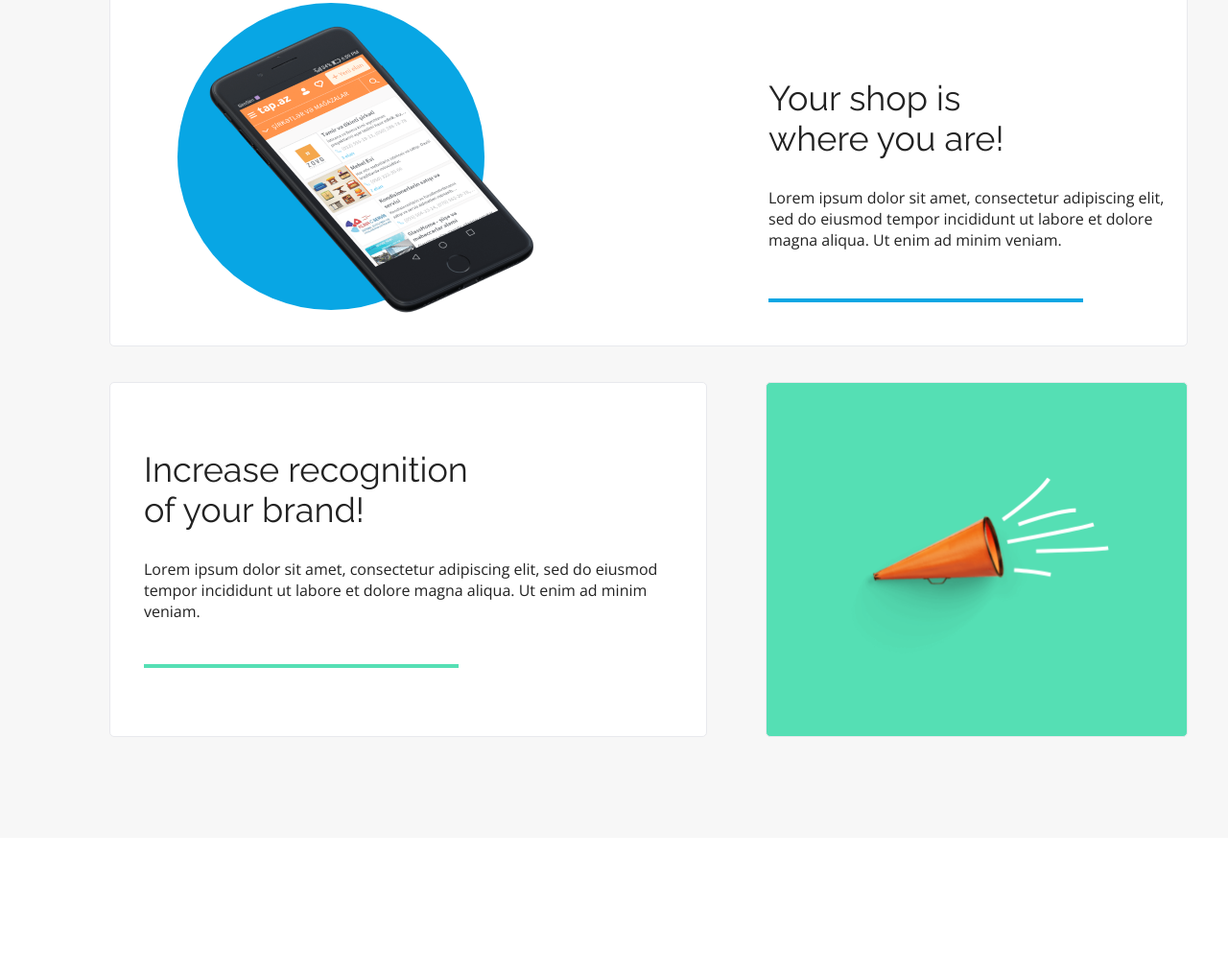
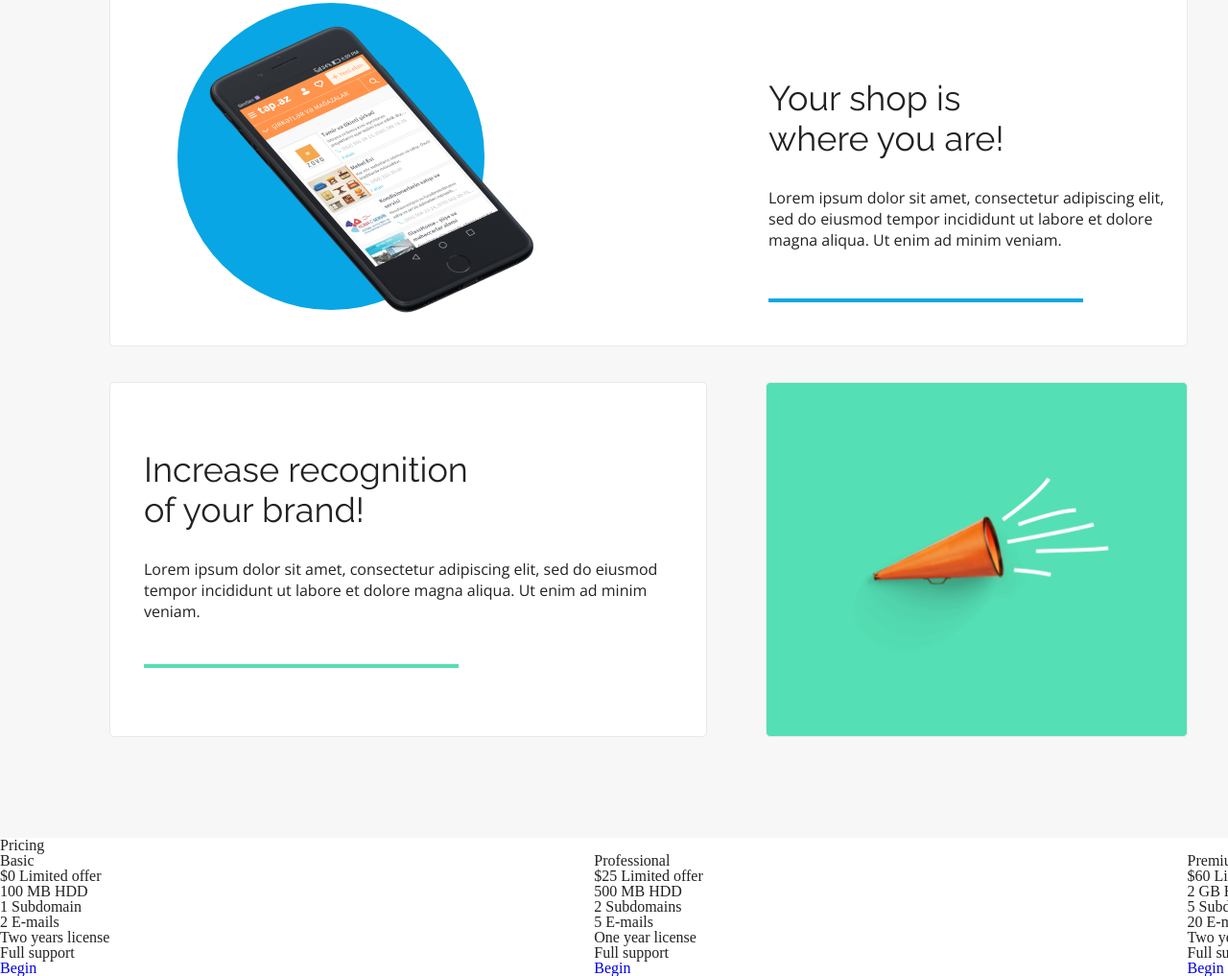
Before and after one commit to pawel-peksa/BestShop, a plain HTML site: page index.html in a window 1280 px wide. Shown: the part 1852-2869 px from the top of the page at 96% size. Before the commit the page ends 2725 px from the top, so only its background shows below. Drawn offline with nearby package versions, Linux system fonts and the light colour scheme.

Commit message:
structure pricing section

```diff
--- a/index.html
+++ b/index.html
@@ -111,6 +111,61 @@
     </div>
   </section>
 
+  <section class="pricing__section">
+    <div class="container">
+
+      <h2>Pricing</h2>
+      <div class="column__wrapper flex--spacebetween">
+
+        <div class="column column--first">
+          <h3>Basic</h3>
+          <span class="price">$0</span>
+          <span class="limited hidden">Limited offer</span>
+          <ul class="features">
+            <li class="included">100 MB HDD</li>
+            <li class="included">1 Subdomain</li>
+            <li class="included">2 E-mails</li>
+            <li class="not-included">Two years license</li>
+            <li class="not-included">Full support</li>
+          </ul>
+          <a href="/" class="pricing__CTA">Begin</a>
+        </div>
+
+        <div class="column column--second column--highlighted">
+          <h3>Professional</h3>
+          <span class="price">$25</span>
+          <span class="limited">Limited offer</span>
+          <ul class="features">
+            <li class="included">500 MB HDD</li>
+            <li class="included">2 Subdomains</li>
+            <li class="included">5 E-mails</li>
+            <li class="included">One year license</li>
+            <li class="not-included">Full support</li>
+          </ul>
+          <a href="/" class="pricing__CTA pricing__CTA--bigger">Begin</a>
+        </div>
+
+        <div class="column column--third">
+          <h3>Premium</h3>
+          <span class="price">$60</span>
+          <span class="limited">Limited offer</span>
+          <ul class="features">
+            <li class="included">2 GB HDD</li>
+            <li class="included">5 Subdomains</li>
+            <li class="included">20 E-mails</li>
+            <li class="included">Two years license</li>
+            <li class="included">Full support</li>
+          </ul>
+          <a href="/" class="pricing__CTA">Begin</a>
+        </div>
+
+      </div>
+
+    </div>
+  </section>
+
+
+
 </body>
 
 </html>
```
